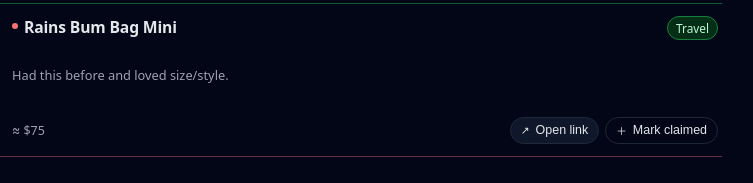
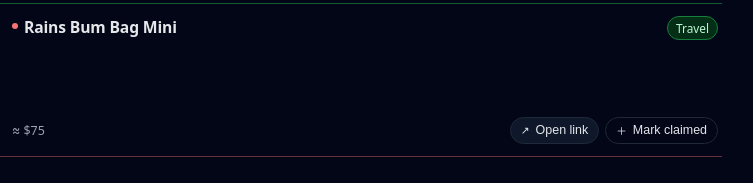
Before and after one commit to simoalb88/christmas-gift-list-2025, a plain HTML site: page index.html in a window 1280 px wide. Shown: the part 1339-1522 px from the top of the page, 368-1121 px from the left. Drawn offline with Linux system fonts and the light colour scheme.

Commit message:
Update index.html

```diff
--- a/index.html
+++ b/index.html
@@ -463,7 +463,7 @@
         category: "Travel",
         link: "https://www.us.rains.com/products/bum-bag-mini",
         approxPrice: 75,
-        notes: "Had this before and loved size/style.",
+        notes: "",
         image: "https://www.us.rains.com/cdn/shop/files/7386fa06-256c-4a2d-841d-03384ce45113_8751ad41-7925-4a3d-a06c-5cca11d09440.jpg?crop=region&crop_height=2850&crop_left=0&crop_top=0&crop_width=1900&height=2304&v=1753857218&width=1536"
       }
     ];
```
